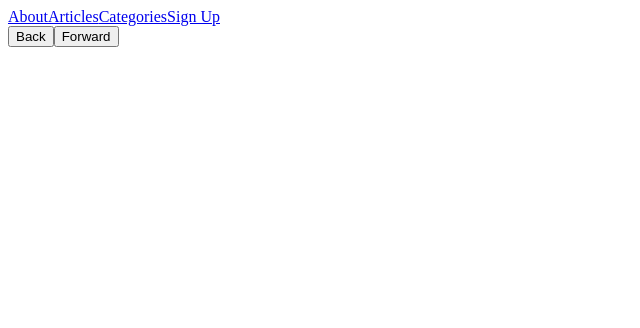
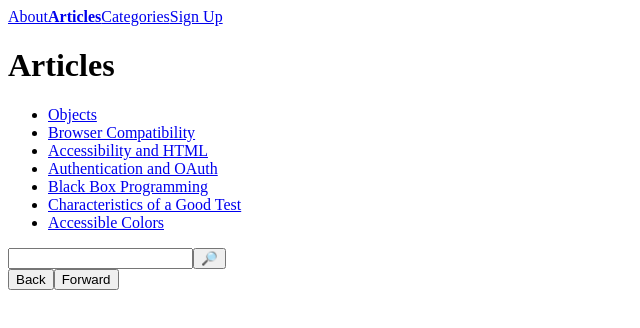
Before and after one commit to martinianol/react-router-codecademy, a React (Create React App) app: page /articles in a window 1280 px wide. Shown: the top 328 px of the page, without its empty margins (0-640 px from the left). Built offline with nearby package versions, Linux system fonts and the light colour scheme; the HTML template or start-up script is replaced by a standard one.

Commit message:
Links and NavLinks added

```diff
--- a/package.json
+++ b/package.json
@@ -11,6 +11,7 @@
     "react-dom": "^17.0.2",
     "react-markdown": "^6.0.1",
     "react-redux": "^7.2.3",
+    "react-router-dom": "^5.3.0",
     "react-scripts": "4.0.3"
   },
   "scripts": {
--- a/src/app/App.js
+++ b/src/app/App.js
@@ -8,18 +8,33 @@ import Article from "../components/Article";
 import Categories from "../components/Categories";
 import Author from "../components/Author";
 import Profile from "../components/Profile";
+import { BrowserRouter as Router, Route } from "react-router-dom";
 
 import "./App.css";
 
 function App() {
   return (
-    <div>
+    <Router>
       <Header />
       <main>
-        {/* Add Routes here! */}
+        <Route path='/about'>
+          <About />
+        </Route>
+        <Route path='/sign-up'>
+          <SignUp />
+        </Route>
+        <Route path='/articles'>
+          <Articles />
+        </Route>
+        <Route path='/categories'>
+          <Categories />
+        </Route>
+        <Route path='/profile'>
+          <Profile />
+        </Route>
       </main>
       <Footer />
-    </div>
+    </Router>
   );
 }
 
--- a/src/components/Articles.js
+++ b/src/components/Articles.js
@@ -2,10 +2,9 @@ import React from "react";
 import { useSelector } from "react-redux";
 import { selectArticles, filterArticles } from "../features/articles/articlesSlice";
 import Search from "./Search";
+import { Link } from "react-router-dom";
 
-// Import Link from React Router
-
-export default function Articles () {
+export default function Articles() {
   const articles = useSelector(selectArticles)
 
   // grab the search value from useLocation()
@@ -25,9 +24,9 @@ export default function Articles () {
             return (
               <li key={article.slug}>
                 {/* Replace these a tags! */}
-                <a href={`/articles/${article.slug}`}>
+                <Link to={`/articles/${article.slug}`}>
                   {article.title}
-                </a>
+                </Link>
               </li>
             )
           })
--- a/src/components/Header.js
+++ b/src/components/Header.js
@@ -2,9 +2,9 @@ import React from "react";
 import { useDispatch, useSelector } from "react-redux";
 import { selectCurrentUser, logOut } from "../features/session/sessionSlice";
 
-// Import the NavLink component.
+import { NavLink } from "react-router-dom";
 
-export default function Header () {
+export default function Header() {
   const currentUser = useSelector(selectCurrentUser);
   const dispatch = useDispatch();
 
@@ -15,16 +15,16 @@ export default function Header () {
   // Replace the 4 <a> tags with <NavLink> components
   return (
     <div className="header">
-      <a href="/about">About</a>
-      <a href="/articles">Articles</a>
-      <a href="/categories">Categories</a>
+      <NavLink to="/about">About</NavLink>
+      <NavLink to="/articles">Articles</NavLink>
+      <NavLink to="/categories">Categories</NavLink>
       {
         currentUser.username ?
           <>
-            <a href="/profile">Profile</a>
+            <a to="/profile">Profile</a>
             <button onClick={handleLogout} className="logout"> Log Out </button>
           </> :
-          <a href="/sign-up">Sign Up</a>
+          <NavLink to="/sign-up">Sign Up</NavLink>
       }
     </div>
   )
```
Also changed, not shown: 1 other file (tests, documents, lock files or other folders).
